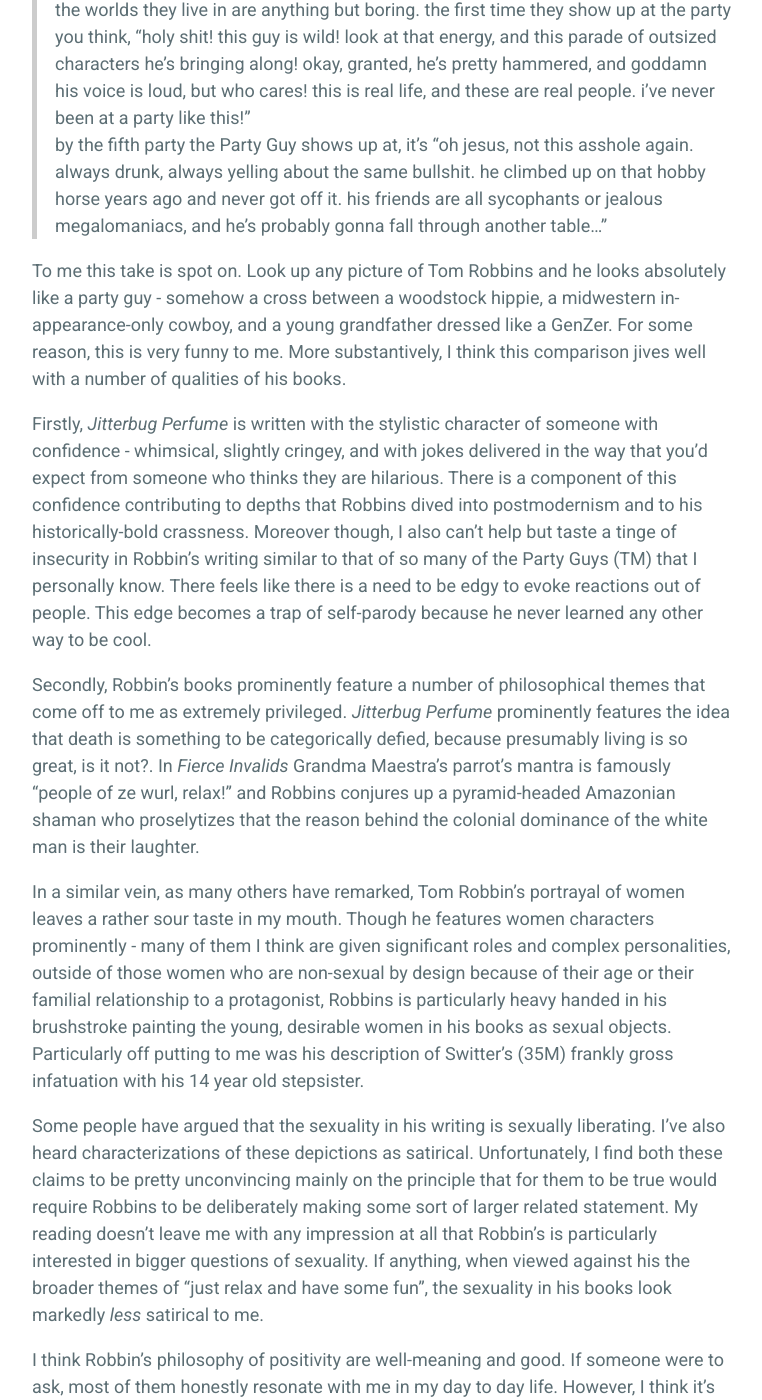
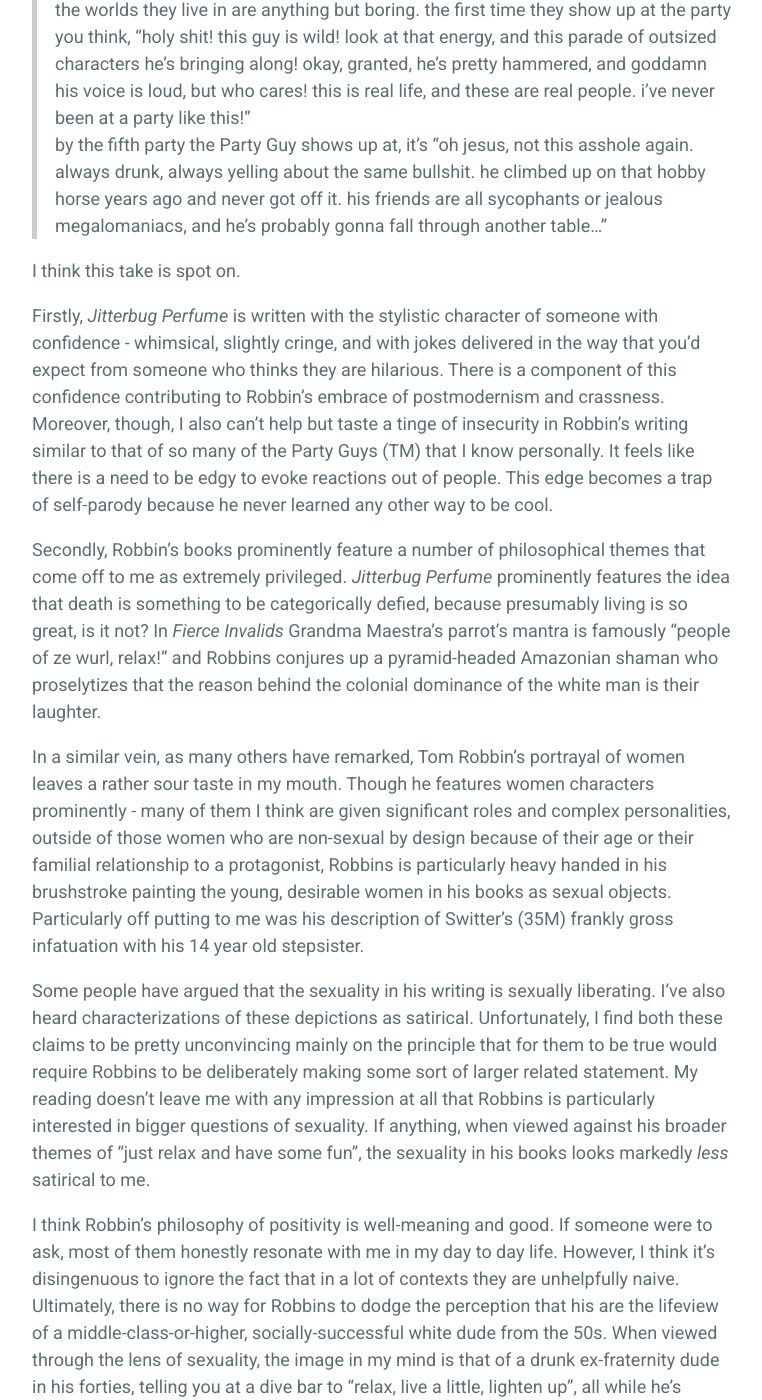
Before and after one commit to frankwang95/frankwang95.github.io, a Jekyll site: the page built from _posts/2023-10-28-jitterbug-perfume-robbins.md, in a window 1280 px wide and 1400 px high, scrolled down 1741 px. Shown: the whole window, without its empty margins (258-1020 px from the left). Built offline with Jekyll 4.4.1, drawn with Linux system fonts in a browser that asks for light colours; some of the changed text lies outside the part shown.

Commit message:
Update 2023-10-28-jitterbug-perfume-robbins.md

```diff
--- a/_posts/2023-10-28-jitterbug-perfume-robbins.md
+++ b/_posts/2023-10-28-jitterbug-perfume-robbins.md
@@ -5,13 +5,13 @@ date: 2023-10-28
 tags: reading
 ---
 
-Absolute chaos. The book jacket blurb (honestly, who writes those things anyways?) reads as follows:
+Absolute chaos. The book jacket blurb (honestly, who writes those things anyway?) reads as follows:
 
 > Jitterbug Perfume is an epic, which is to say, it begins in the forests of ancient Bohemia and doesn't conclude until nine o'clock tonight [Paris time]. It is a saga, as well. A saga must have a hero, and the hero of this one is a janitor with a missing bottle. The bottle is blue, very, very old, and embossed with the image of a goat-horned god. If the liquid in the bottle is actually the secret essence of the universe, as some folks seem to think, it had better be discovered soon because it is leaking and there is only a drop or two left.
 
-Besides reading like the diary of a stoner from the '30s, it reveals almost nothing about the book besides maybe the fact that *Jitterbug Perfume* is the sort of book that defies any expectation you might be able to glean from a blurb.
+Besides reading like the diary of a junky from the '30s, it reveals almost nothing about the book besides maybe the fact that *Jitterbug Perfume* is the sort of book that defies any expectation you might be able to glean from a blurb.
 
-This is the second novel that I have read by Tom Robbins (the first was *Fierce Invalids Home from Hot Climates*). One thing about reading Tom Robbins that might surprise you is just how many people wil come up to talk to you about him if you're the type to read books in public. When I purchased this book (shoutout to Dog Eared on Valencia), the three men working the register took an immediate interest in sharing their nuanced and strongly-held opinions of Robbins. When I left this book behind in a bar one night, the bartender working when I came back to pick it up professed that *Jitterbug Perfume* was his favorite book of all time. And finally, leaving this book on a desk in the office while out for a run, I came back to a note, handwritten, that someone felt compelled to write to me about it:
+This is the second novel that I have read by Tom Robbins (the first was *Fierce Invalids Home from Hot Climates*). One thing about reading Tom Robbins that might surprise you is just how many people will come up to talk to you about him if you're the type to read books in public. When I purchased this book (shoutout to Dog Eared on Valencia), the three men working the register took an immediate interest in sharing their nuanced and strongly held opinions of Robbins. When I left this book behind in a bar one night, the bartender working when I came back to pick it up professed that *Jitterbug Perfume* was his favorite book of all time. And finally, leaving this book on a desk in the office while out for a run, I came back to a note, handwritten, that someone felt compelled to write to me about it:
 
 <br>
 <p align="center">
@@ -19,9 +19,9 @@ This is the second novel that I have read by Tom Robbins (the first was *Fierce
 </p>
 <br>
 
-A fair characterization of Tom Robbins is perhaps that he evokes very polarized reactions from people. Some people obviously love his work. Some have never heard of him. And if Goodreads and Reddit is anything to go by, some people hate him.
+A fair characterization of Tom Robbins is perhaps that he evokes very polarized reactions from people. Some people obviously love his work. Some have never heard of him. And if Goodreads and Reddit are anything to go by, some people hate him.
 
-In my opinion, many of these detractors of Robbins make very reasonable points. On r/books, a post made by a now deleted reddit user particularly resonated with me:
+In my opinion, many of these detractors of Robbins make very reasonable points. On r/books, a post made by a now-deleted Reddit user particularly resonated with me:
 
 > here's a theory: Tom Robbins and Jack Kerouac and maaaybe Hunter S. Thompson (i'd argue that Thompson has done legitimately valuable work) are Party Guys.
 > \
@@ -29,17 +29,17 @@ In my opinion, many of these detractors of Robbins make very reasonable points.
 > \
 > by the fifth party the Party Guy shows up at, it's "oh jesus, not this asshole again. always drunk, always yelling about the same bullshit. he climbed up on that hobby horse years ago and never got off it. his friends are all sycophants or jealous megalomaniacs, and he's probably gonna fall through another table..."
 
-To me this take is spot on. Look up any picture of Tom Robbins and he looks absolutely like a party guy - somehow a cross between a woodstock hippie, a midwestern in-appearance-only cowboy, and a young grandfather dressed like a GenZer. For some reason, this is very funny to me. More substantively, I think this comparison jives well with a number of qualities of his books.
+I think this take is spot on.
 
-Firstly, *Jitterbug Perfume* is written with the stylistic character of someone with confidence - whimsical, slightly cringey, and with jokes delivered in the way that you'd expect from someone who thinks they are hilarious. There is a component of this confidence contributing to depths that Robbins dived into postmodernism and to his historically-bold crassness. Moreover though, I also can't help but taste a tinge of insecurity in Robbin's writing similar to that of so many of the Party Guys (TM) that I personally know. There feels like there is a need to be edgy to evoke reactions out of people. This edge becomes a trap of self-parody because he never learned any other way to be cool.
+Firstly, *Jitterbug Perfume* is written with the stylistic character of someone with confidence - whimsical, slightly cringe, and with jokes delivered in the way that you'd expect from someone who thinks they are hilarious. There is a component of this confidence contributing to Robbin's embrace of postmodernism and crassness. Moreover, though, I also can't help but taste a tinge of insecurity in Robbin's writing similar to that of so many of the Party Guys (TM) that I know personally. It feels like there is a need to be edgy to evoke reactions out of people. This edge becomes a trap of self-parody because he never learned any other way to be cool.
 
-Secondly, Robbin's books prominently feature a number of philosophical themes that come off to me as extremely privileged. *Jitterbug Perfume* prominently features the idea that death is something to be categorically defied, because presumably living is so great, is it not?. In *Fierce Invalids* Grandma Maestra's parrot's mantra is famously "people of ze wurl, relax!" and Robbins conjures up a pyramid-headed Amazonian shaman who proselytizes that the reason behind the colonial dominance of the white man is their laughter.
+Secondly, Robbin's books prominently feature a number of philosophical themes that come off to me as extremely privileged. *Jitterbug Perfume* prominently features the idea that death is something to be categorically defied, because presumably living is so great, is it not? In *Fierce Invalids* Grandma Maestra's parrot's mantra is famously "people of ze wurl, relax!" and Robbins conjures up a pyramid-headed Amazonian shaman who proselytizes that the reason behind the colonial dominance of the white man is their laughter.
 
 In a similar vein, as many others have remarked, Tom Robbin's portrayal of women leaves a rather sour taste in my mouth. Though he features women characters prominently - many of them I think are given significant roles and complex personalities, outside of those women who are non-sexual by design because of their age or their familial relationship to a protagonist, Robbins is particularly heavy handed in his brushstroke painting the young, desirable women in his books as sexual objects. Particularly off putting to me was his description of Switter's (35M) frankly gross infatuation with his 14 year old stepsister.
 
-Some people have argued that the sexuality in his writing is sexually liberating. I've also heard characterizations of these depictions as satirical. Unfortunately, I find both these claims to be pretty unconvincing mainly on the principle that for them to be true would require Robbins to be deliberately making some sort of larger related statement. My reading doesn't leave me with any impression at all that Robbin's is particularly interested in bigger questions of sexuality. If anything, when viewed against his the broader themes of "just relax and have some fun", the sexuality in his books look markedly *less* satirical to me.
+Some people have argued that the sexuality in his writing is sexually liberating. I've also heard characterizations of these depictions as satirical. Unfortunately, I find both these claims to be pretty unconvincing mainly on the principle that for them to be true would require Robbins to be deliberately making some sort of larger related statement. My reading doesn't leave me with any impression at all that Robbins is particularly interested in bigger questions of sexuality. If anything, when viewed against his broader themes of "just relax and have some fun", the sexuality in his books looks markedly *less* satirical to me.
 
-I think Robbin's philosophy of positivity are well-meaning and good. If someone were to ask, most of them honestly resonate with me in my day to day life. However, I think it's disingenuous to ignore the fact that in a lot of contexts they are unhelpfully naive. Ultimately, there is no way for Robbins to dodge the perception that his are the lifeview of a middle-class-or-higher, socially-successful white dude from the 50s. When viewed through the lens of sexuality, the image in my mind is that of a drunk ex-fraternity dude in his fourties, telling you at a dive bar to "relax, live a little, lighten up", all while he's obviously trying to fuck you.
+I think Robbin's philosophy of positivity is well-meaning and good. If someone were to ask, most of them honestly resonate with me in my day to day life. However, I think it's disingenuous to ignore the fact that in a lot of contexts they are unhelpfully naive. Ultimately, there is no way for Robbins to dodge the perception that his are the lifeview of a middle-class-or-higher, socially-successful white dude from the 50s. When viewed through the lens of sexuality, the image in my mind is that of a drunk ex-fraternity dude in his forties, telling you at a dive bar to "relax, live a little, lighten up", all while he's obviously trying to fuck you.
 
 All things said, Robbin's writing is charming, refreshing, and quippy. I love the running motif of beets in *Jitterbug Perfume*. I laughed when Switters inadvertently killed a man after touching his penis. His writing is endlessly quotable (as evidenced by the collection I've included below). At times he hits upon little philosophical crumbs that are so witty and clever that you can't help but think about them for a few minutes, but then chooses to completely neglect expanding upon them even a little bit. I would never make an unqualified recommendation to anyone to read Tom Robbins. That said, please read some Tom Robbins. Tell me what you think.
 
```
